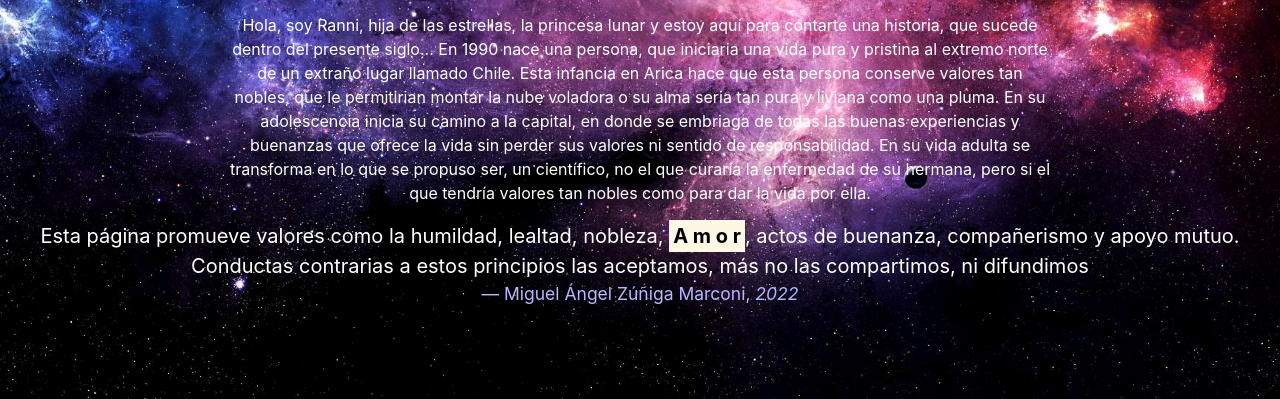
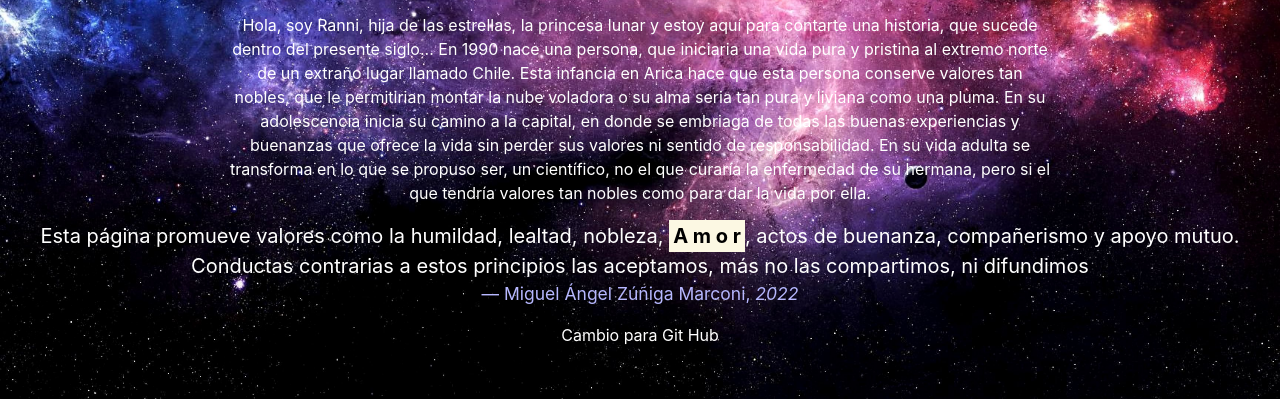
Before and after one commit to psytripp/Quiero-un-mundo, a plain HTML site: page Index.html in a window 1280 px wide. Shown: the part 401-800 px from the top of the page. Drawn offline with nearby package versions, Linux system fonts and the light colour scheme.

Commit message:
Cambio para Git Hub
primer commit desde github desktop

```diff
--- a/Index.html
+++ b/Index.html
@@ -70,6 +70,9 @@
             <footer class="blockquote-footer" style="color: rgb(183, 184, 255);">Miguel Ángel Zúñiga Marconi, <cite title="Source Title">2022</cite></footer>
           </blockquote>
 
+          <div>
+            <p>Cambio para Git Hub</p>
+          </div>
     </footer>
 
     <script src="https://cdn.jsdelivr.net/npm/jquery@3.5.1/dist/jquery.slim.min.js" integrity="sha384-DfXdz2htPH0lsSSs5nCTpuj/zy4C+OGpamoFVy38MVBnE+IbbVYUew+OrCXaRkfj" crossorigin="anonymous"></script>
```
